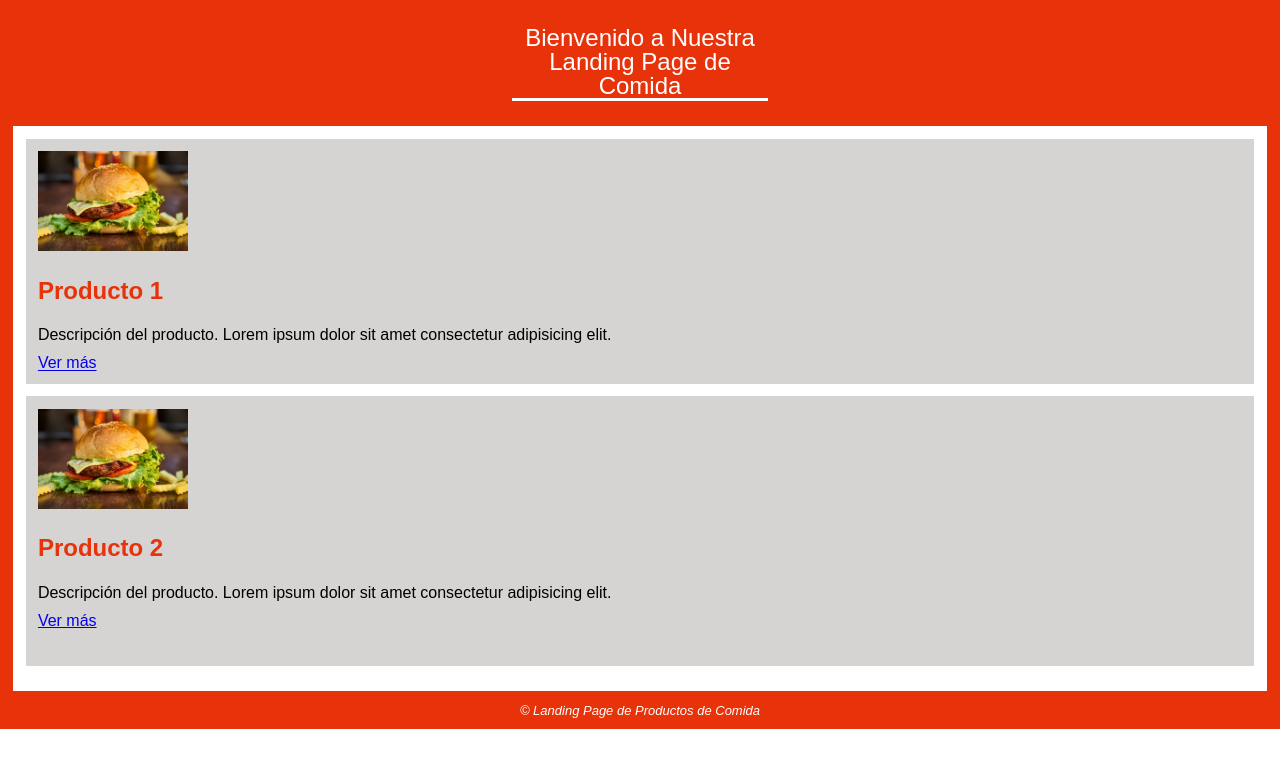
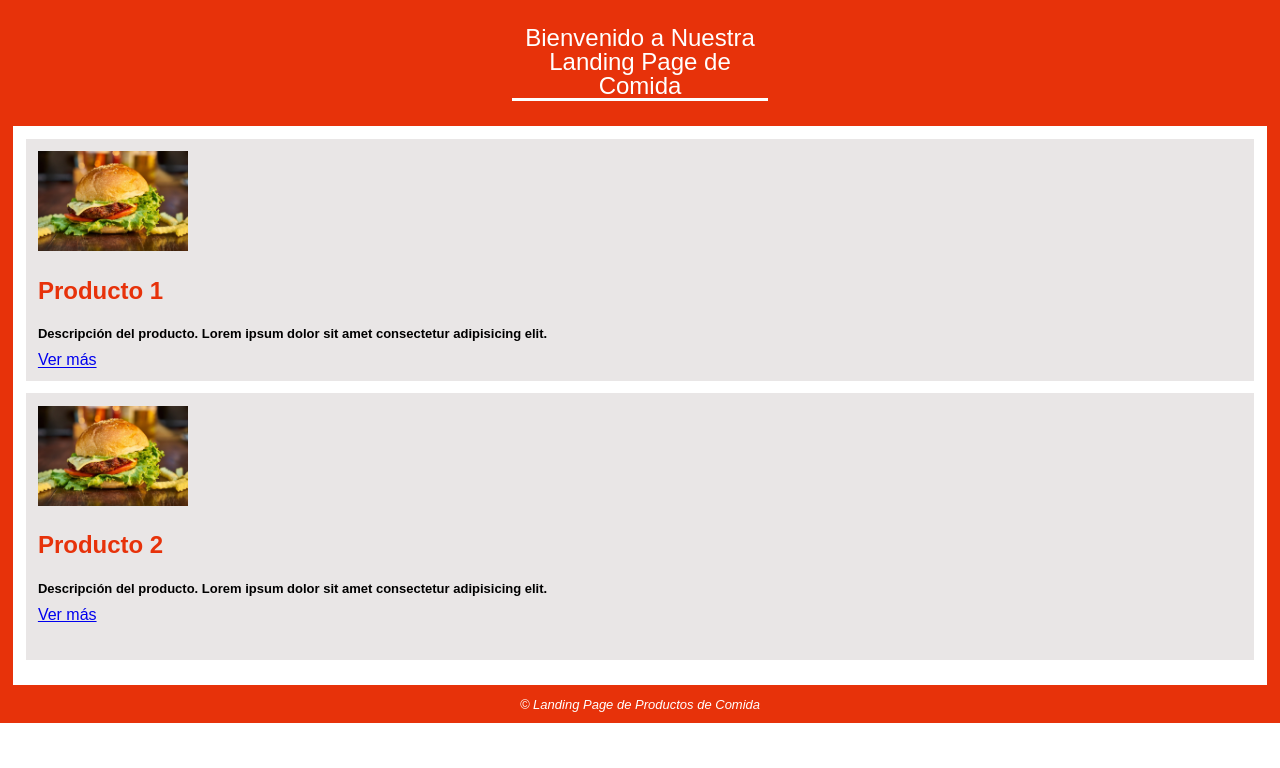
Before and after one commit to LeoGBK/05-ax_Reto-Modelo-de-Caja, a plain HTML site: page index.html in a window 1280 px wide. Drawn offline with nearby package versions, Linux system fonts and the light colour scheme.

Commit message:
Final changes to gray-block color and <p> style

```diff
--- a/styles.css
+++ b/styles.css
@@ -22,7 +22,7 @@ h1 {
 }
 
 .gray-block {
-  background-color: rgb(214, 211, 211);
+  background-color: rgb(233, 230, 230);
   margin: 0% 0% 1% 0%;
   padding-bottom: 1%;
 }
@@ -40,6 +40,11 @@ h2 {
   font-size: x-large;
 }
 
+p {
+  font-weight: bold;
+  font-size: small;
+}
+
 footer {
   background-color: rgb(231, 50, 10);
   padding: 1% 0% 1% 0%;
```
